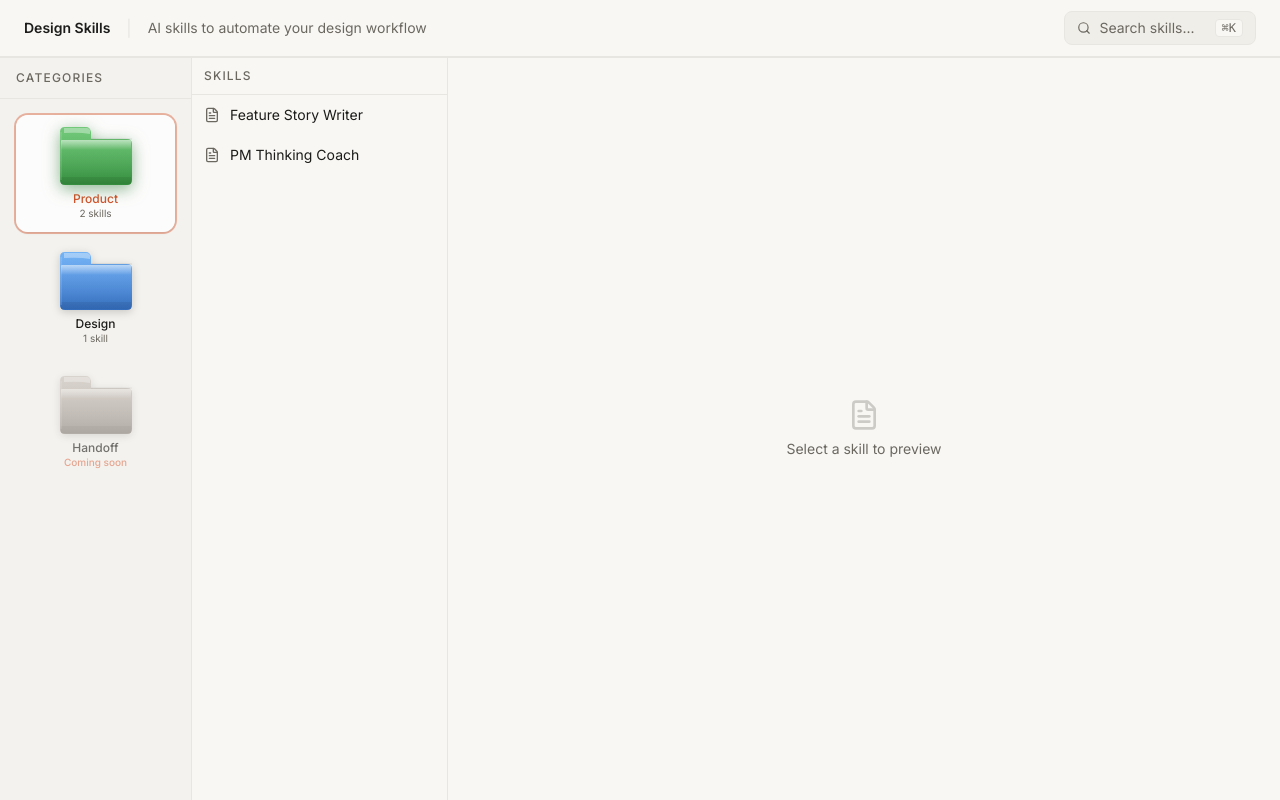
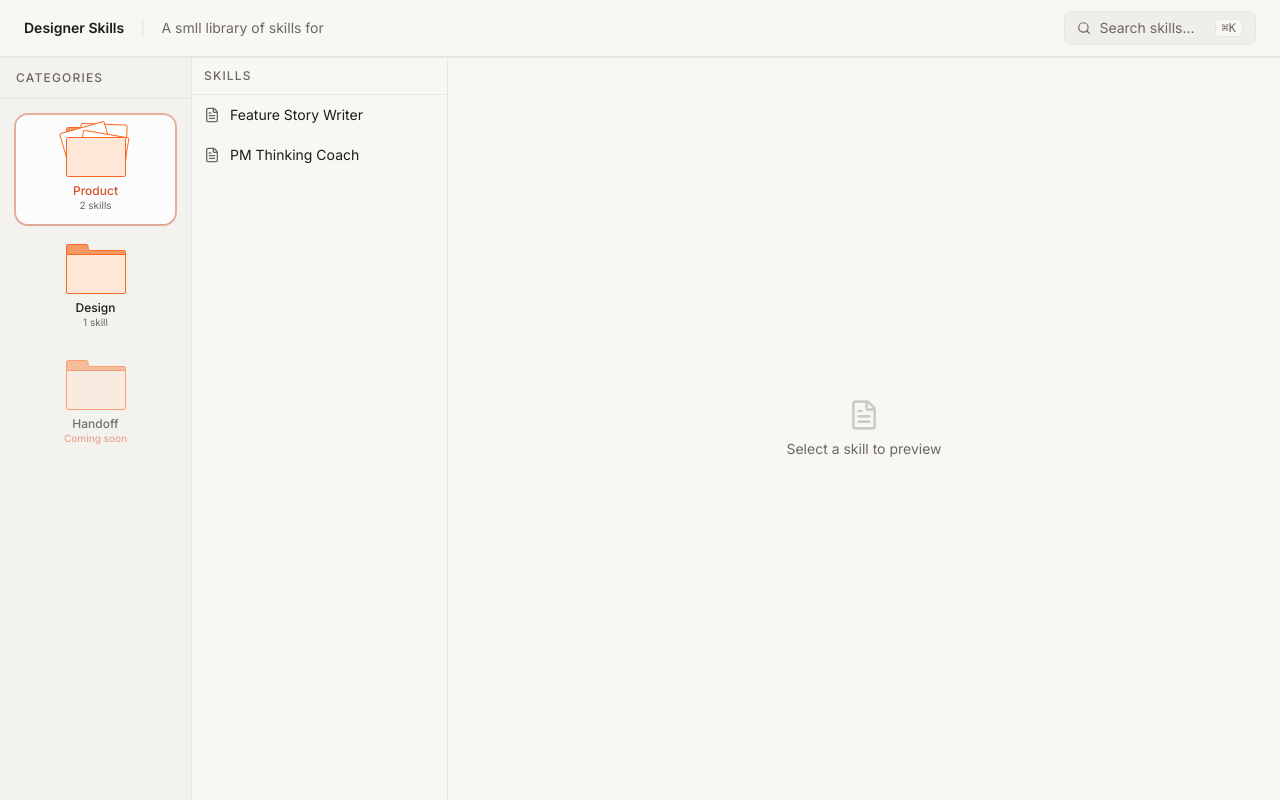
Before and after one commit to rtao7/design-skills, a Next.js app: page / in a window 1280 px wide. Built offline with nearby package versions, Linux system fonts and the light colour scheme.

Commit message:
Refactor navigation and skill components for improved clarity and styling. Updated text labels in Nav, adjusted SVG dimensions and styles in SkillBrowser, and enhanced layout in SkillViewer for better user experience.

```diff
--- a/components/nav.tsx
+++ b/components/nav.tsx
@@ -8,11 +8,11 @@
       <div className="px-6 h-14 flex items-center justify-between gap-4">
         <div className="flex items-center gap-4">
           <Link href="/" className="text-sm font-semibold text-foreground">
-            Design Skills
+            Designer Skills
           </Link>
           <span className="text-border">|</span>
           <p className="text-sm text-muted-foreground">
-            AI skills to automate your design workflow
+            A smll library of skills for
           </p>
         </div>
         <CommandMenu categories={categories} />
--- a/components/skill-browser.tsx
+++ b/components/skill-browser.tsx
@@ -6,13 +6,16 @@
 import SkillViewer from "@/components/skill-viewer";
 
 // Color palette per category name (falls back to blue)
-const FOLDER_COLORS: Record<string, { top: string; bottom: string; shadow: string }> = {
-  design:   { top: "#74B3F5", bottom: "#3A7BD5", shadow: "#2A5BA5" },
-  product:  { top: "#72C97A", bottom: "#3A9E45", shadow: "#2A7A33" },
+const FOLDER_COLORS: Record<
+  string,
+  { top: string; bottom: string; shadow: string }
+> = {
+  design: { top: "#74B3F5", bottom: "#3A7BD5", shadow: "#2A5BA5" },
+  product: { top: "#72C97A", bottom: "#3A9E45", shadow: "#2A7A33" },
   research: { top: "#F5A96B", bottom: "#D96F2A", shadow: "#B05520" },
-  handoff:  { top: "#C8C0B8", bottom: "#9A9088", shadow: "#7A7068" },
+  handoff: { top: "#C8C0B8", bottom: "#9A9088", shadow: "#7A7068" },
   strategy: { top: "#5CCEC9", bottom: "#2A9E99", shadow: "#1A7A76" },
-  ux:       { top: "#F57474", bottom: "#D93A3A", shadow: "#B02A2A" },
+  ux: { top: "#F57474", bottom: "#D93A3A", shadow: "#B02A2A" },
 };
 const DEFAULT_COLOR = { top: "#74B3F5", bottom: "#3A7BD5", shadow: "#2A5BA5" };
 
@@ -22,100 +25,89 @@
   { name: "handoff", displayName: "Handoff", comingSoon: true },
 ];
 
-function FolderShape({
-  id,
-  colors,
-  isSelected,
-}: {
-  id: string;
-  colors: { top: string; bottom: string; shadow: string };
-  isSelected: boolean;
-}) {
-  const gradId = `fg-${id}`;
-  const shadowId = `fs-${id}`;
-  const shineId = `fsh-${id}`;
-
+// Skill folder SVG and animation
+function FolderShape({ isSelected }: { isSelected: boolean }) {
   return (
     <svg
-      width="72"
-      height="58"
-      viewBox="0 0 72 58"
+      width="60"
+      height="50"
+      viewBox="0 0 60 50"
       fill="none"
       xmlns="http://www.w3.org/2000/svg"
-      style={{ filter: isSelected ? `drop-shadow(0 4px 8px ${colors.shadow}88)` : "drop-shadow(0 2px 4px rgba(0,0,0,0.18))" }}
+      overflow="visible"
     >
-      <defs>
-        <linearGradient id={gradId} x1="0" y1="0" x2="0" y2="1">
-          <stop offset="0%" stopColor={colors.top} />
-          <stop offset="100%" stopColor={colors.bottom} />
-        </linearGradient>
-        <linearGradient id={shadowId} x1="0" y1="0" x2="0" y2="1">
-          <stop offset="0%" stopColor="white" stopOpacity="0" />
-          <stop offset="100%" stopColor="black" stopOpacity="0.12" />
-        </linearGradient>
-        <linearGradient id={shineId} x1="0" y1="0" x2="0" y2="1">
-          <stop offset="0%" stopColor="white" stopOpacity="0.55" />
-          <stop offset="100%" stopColor="white" stopOpacity="0" />
-        </linearGradient>
-      </defs>
+      <path
+        d="M2 0.5H20.3057C21.0388 0.5 21.6644 1.0299 21.7852 1.75293L22.2285 4.41113C22.4295 5.61652 23.4723 6.5 24.6943 6.5H58C58.8284 6.5 59.5 7.17157 59.5 8V48C59.5 48.8284 58.8284 49.5 58 49.5H2C1.17157 49.5 0.5 48.8284 0.5 48V2C0.500001 1.17157 1.17157 0.5 2 0.5Z"
+        fill="#F39965"
+        stroke="#FF6822"
+      />
+      <g visibility={isSelected ? "visible" : "hidden"}>
+        <rect
+          x="11"
+          y="-4"
+          width="46"
+          height="36"
+          rx="1.5"
+          fill="white"
+          stroke="#FF6822"
+          style={{
+            opacity: isSelected ? 1 : 0,
+            transform: isSelected
+              ? "rotate(2deg) translateX(4px)"
+              : "rotate(5deg) translateY(6px)",
+            transition: "opacity 0.2s ease 0ms, transform 0.2s ease 0ms",
+          }}
+        />
+        <rect
+          x="-3"
+          y="5"
+          width="46"
+          height="36"
+          rx="1.5"
+          fill="white"
+          stroke="#FF6822"
+          style={{
+            opacity: isSelected ? 1 : 0,
+            transform: isSelected
+              ? "rotate(-16deg) translateX(-5px)"
+              : "rotate(-16deg) translateY(6px)",
+            transition: "opacity 0.2s ease 30ms, transform 0.2s ease 30ms",
+          }}
+        />
+        <rect
+          x="18"
+          y="0"
+          width="46"
+          height="36"
+          rx="1.5"
+          fill="white"
+          stroke="#FF6822"
+          style={{
+            opacity: isSelected ? 1 : 0,
+            transform: isSelected
+              ? "rotate(10deg)"
+              : "rotate(10deg) translateY(6px)",
+            transition: "opacity 0.2s ease 60ms, transform 0.2s ease 60ms",
+          }}
+        />
+      </g>
 
-      {/* Main folder body — tab + body as one path */}
-      {/* Tab is top-left ~40% width, body is full width below y=12 */}
       <path
-        d="M 5,58 Q 0,58 0,53 L 0,5 Q 0,0 5,0 L 26,0 Q 30,0 31,5 L 31,12 L 67,12 Q 72,12 72,17 L 72,53 Q 72,58 67,58 Z"
-        fill={`url(#${gradId})`}
-      />
-
-      {/* Depth shadow overlay */}
-      <path
-        d="M 5,58 Q 0,58 0,53 L 0,5 Q 0,0 5,0 L 26,0 Q 30,0 31,5 L 31,12 L 67,12 Q 72,12 72,17 L 72,53 Q 72,58 67,58 Z"
-        fill={`url(#${shadowId})`}
-      />
-
-      {/* Shine highlight on tab */}
-      <path
-        d="M 4,1 L 27,1 Q 29,1 30,3 L 30,7 Q 20,5 4,6 Z"
-        fill="white"
-        fillOpacity="0.35"
-      />
-
-      {/* Shine highlight on body top */}
-      <rect
-        x="1" y="13" width="70" height="10"
-        rx="1"
-        fill={`url(#${shineId})`}
-      />
-
-      {/* Subtle inner bottom shadow */}
-      <rect
-        x="1" y="50" width="70" height="7"
-        rx="0"
-        fill="black"
-        fillOpacity="0.07"
-      />
-
-      {/* Fold line — horizontal crease between tab and body */}
-      <line
-        x1="31" y1="12" x2="72" y2="12"
-        stroke="black"
-        strokeOpacity="0.1"
-        strokeWidth="1"
-      />
-
-      {/* Left edge highlight */}
-      <line
-        x1="1" y1="5" x2="1" y2="53"
-        stroke="white"
-        strokeOpacity="0.25"
-        strokeWidth="1"
+        d="M2.00293 10.5H58.0029C58.8314 10.5 59.5029 11.1716 59.5029 12V48C59.5029 48.8284 58.8314 49.5 58.0029 49.5H2.00293C1.1745 49.5 0.50293 48.8284 0.50293 48V12C0.50293 11.1716 1.1745 10.5 2.00293 10.5Z"
+        fill="#FFE7D7"
+        stroke="#FF6822"
       />
     </svg>
   );
 }
 
-export default function SkillBrowser({ categories }: { categories: Category[] }) {
+export default function SkillBrowser({
+  categories,
+}: {
+  categories: Category[];
+}) {
   const [selectedCategory, setSelectedCategory] = useState<Category | null>(
-    categories.find((c) => c.name === "product") ?? categories[0] ?? null
+    categories.find((c) => c.name === "product") ?? categories[0] ?? null,
   );
   const [selectedSkill, setSelectedSkill] = useState<Skill | null>(null);
 
@@ -125,13 +117,14 @@
   }
 
   const sortedCategories = [
-    ...CATEGORY_ORDER.map((name) => categories.find((c) => c.name === name)).filter(Boolean) as Category[],
+    ...(CATEGORY_ORDER.map((name) =>
+      categories.find((c) => c.name === name),
+    ).filter(Boolean) as Category[]),
     ...categories.filter((c) => !CATEGORY_ORDER.includes(c.name)),
   ];
 
   return (
     <div className="flex h-[calc(100vh-56px)] overflow-hidden border-t border-border bg-background">
-
       {/* Column 1 — Folder Stack */}
       <div className="w-48 shrink-0 border-r border-border overflow-y-auto bg-[#F4F2EE]">
         <div className="px-4 py-3 text-xs font-medium text-muted-foreground uppercase tracking-widest border-b border-border">
@@ -152,13 +145,16 @@
                     : "hover:bg-white/60"
                 }`}
               >
-                <FolderShape id={cat.name} colors={colors} isSelected={isSelected} />
+                <FolderShape isSelected={isSelected} />
                 <div className="text-center leading-tight">
-                  <div className={`text-xs font-medium ${isSelected ? "text-accent" : "text-foreground"}`}>
+                  <div
+                    className={`text-xs font-medium ${isSelected ? "text-accent" : "text-foreground"}`}
+                  >
                     {cat.displayName}
                   </div>
                   <div className="text-[10px] text-muted-foreground">
-                    {cat.skills.length} {cat.skills.length === 1 ? "skill" : "skills"}
+                    {cat.skills.length}{" "}
+                    {cat.skills.length === 1 ? "skill" : "skills"}
                   </div>
                 </div>
               </button>
@@ -173,10 +169,14 @@
                 key={placeholder.name}
                 className="flex flex-col items-center gap-1.5 p-3 rounded-xl opacity-60 cursor-default"
               >
-                <FolderShape id={placeholder.name} colors={colors} isSelected={false} />
+                <FolderShape isSelected={false} />
                 <div className="text-center leading-tight">
-                  <div className="text-xs font-medium text-foreground">{placeholder.displayName}</div>
-                  <div className="text-[10px] text-accent/80 font-medium">Coming soon</div>
+                  <div className="text-xs font-medium text-foreground">
+                    {placeholder.displayName}
+                  </div>
+                  <div className="text-[10px] text-accent/80 font-medium">
+                    Coming soon
+                  </div>
                 </div>
               </div>
             );
@@ -209,7 +209,9 @@
                     className={`w-4 h-4 shrink-0 ${isSelected ? "" : "text-muted-foreground"}`}
                   />
                   <span className="flex-1 truncate">{skill.title}</span>
-                  {isSelected && <ChevronRight className="w-3.5 h-3.5 shrink-0" />}
+                  {isSelected && (
+                    <ChevronRight className="w-3.5 h-3.5 shrink-0" />
+                  )}
                 </button>
               );
             })}
@@ -224,9 +226,9 @@
       {/* Column 3 — Detail */}
       <div className="flex-1 overflow-y-auto">
         {selectedSkill ? (
-          <div className="p-8 max-w-2xl">
-            <div className="mb-8 pb-6 border-b border-border">
-              <h1 className="text-2xl font-semibold text-foreground mb-2 leading-tight">
+          <div className="p-8 md:p-12 max-w-full">
+            <div className="mb-8 pb-6">
+              <h1 className="text-3xl font-semibold text-foreground mb-2 leading-tight font-serif">
                 {selectedSkill.title}
               </h1>
               <p className="text-muted-foreground leading-relaxed mb-4">
```
Also changed, not shown: components/skill-viewer.tsx (+12 -8 lines), public/skill/Closed.svg (added).
